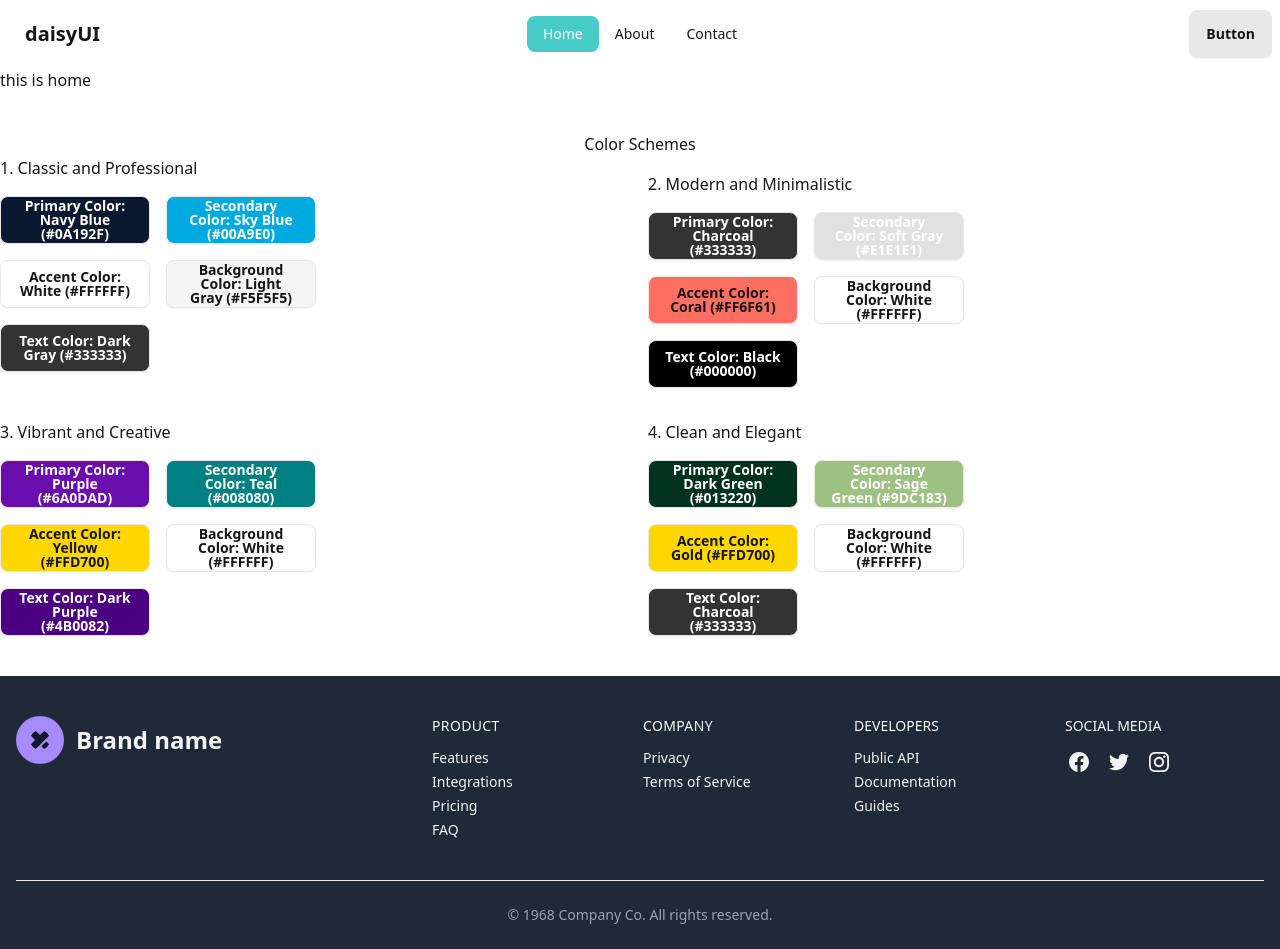
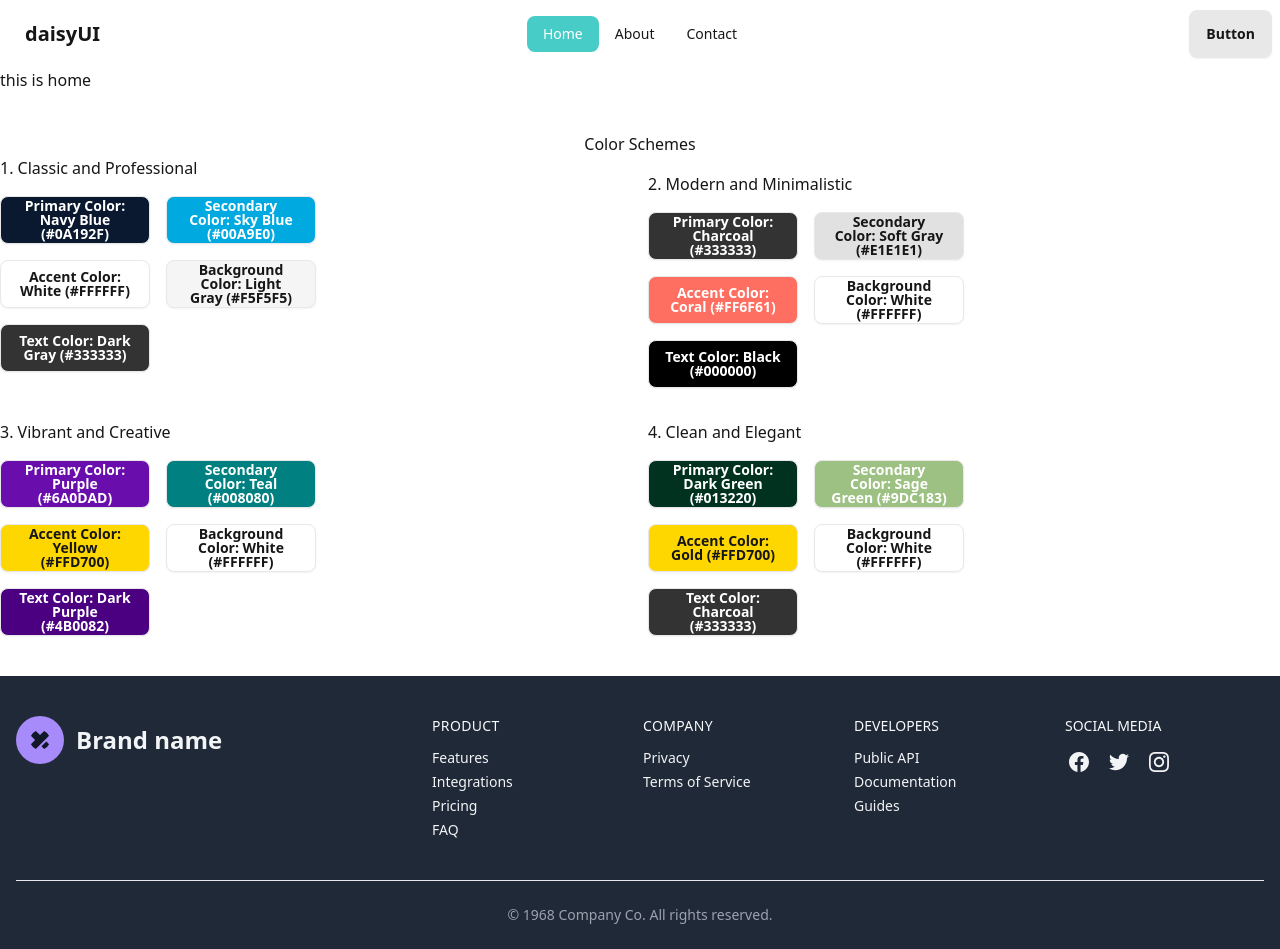
Before and after one commit to mizanurrahman70/mizanProtflio, a React (Vite) app: page / in a window 1280 px wide. Built offline with nearby package versions, Linux system fonts and the light colour scheme.

Commit message:
change some

```diff
--- a/package.json
+++ b/package.json
@@ -14,6 +14,7 @@
     "match-sorter": "^6.3.4",
     "react": "^18.3.1",
     "react-dom": "^18.3.1",
+    "react-icons": "^5.2.1",
     "react-router-dom": "^6.24.0",
     "sort-by": "^1.2.0"
   },
--- a/src/Pages/Home/Color/Color.jsx
+++ b/src/Pages/Home/Color/Color.jsx
@@ -29,10 +29,10 @@ const Color = () => {
             <button className="btn bg-[#333333] text-white">
               Primary Color: Charcoal (#333333)
             </button>
-            <button className="btn bg-[#E1E1E1] text-white">
+            <button className="btn bg-[#E1E1E1]">
               Secondary Color: Soft Gray (#E1E1E1)
             </button>
-            <button className="btn bg-[#FF6F61]">
+            <button className="btn bg-[#FF6F61] text-white">
               Accent Color: Coral (#FF6F61)
             </button>
             <button className="btn bg-[#FFFFFF]">
```
Also changed, not shown: 1 other file (tests, documents, lock files or other folders).
